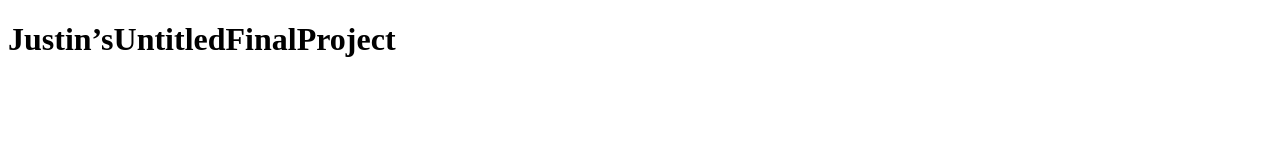
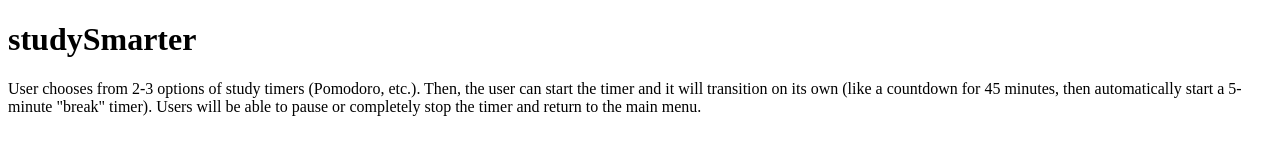
Before and after one commit to justindmeyer/class-project-proposal, a plain HTML site: page index.html in a window 1280 px wide. Drawn offline with Linux system fonts and the light colour scheme.

Commit message:
Update index.html

```diff
--- a/index.html
+++ b/index.html
@@ -7,7 +7,8 @@
 </head>
 <body>
 
-<h1>Justin&rsquo;sUntitledFinalProject</h1>
+<h1>studySmarter</h1>
 
+<p>User chooses from 2-3 options of study timers (Pomodoro, etc.). Then, the user can start the timer and it will transition on its own (like a countdown for 45 minutes, then automatically start a 5-minute "break" timer). Users will be able to pause or completely stop the timer and return to the main menu.</p>
 </body>
 </html>
```
